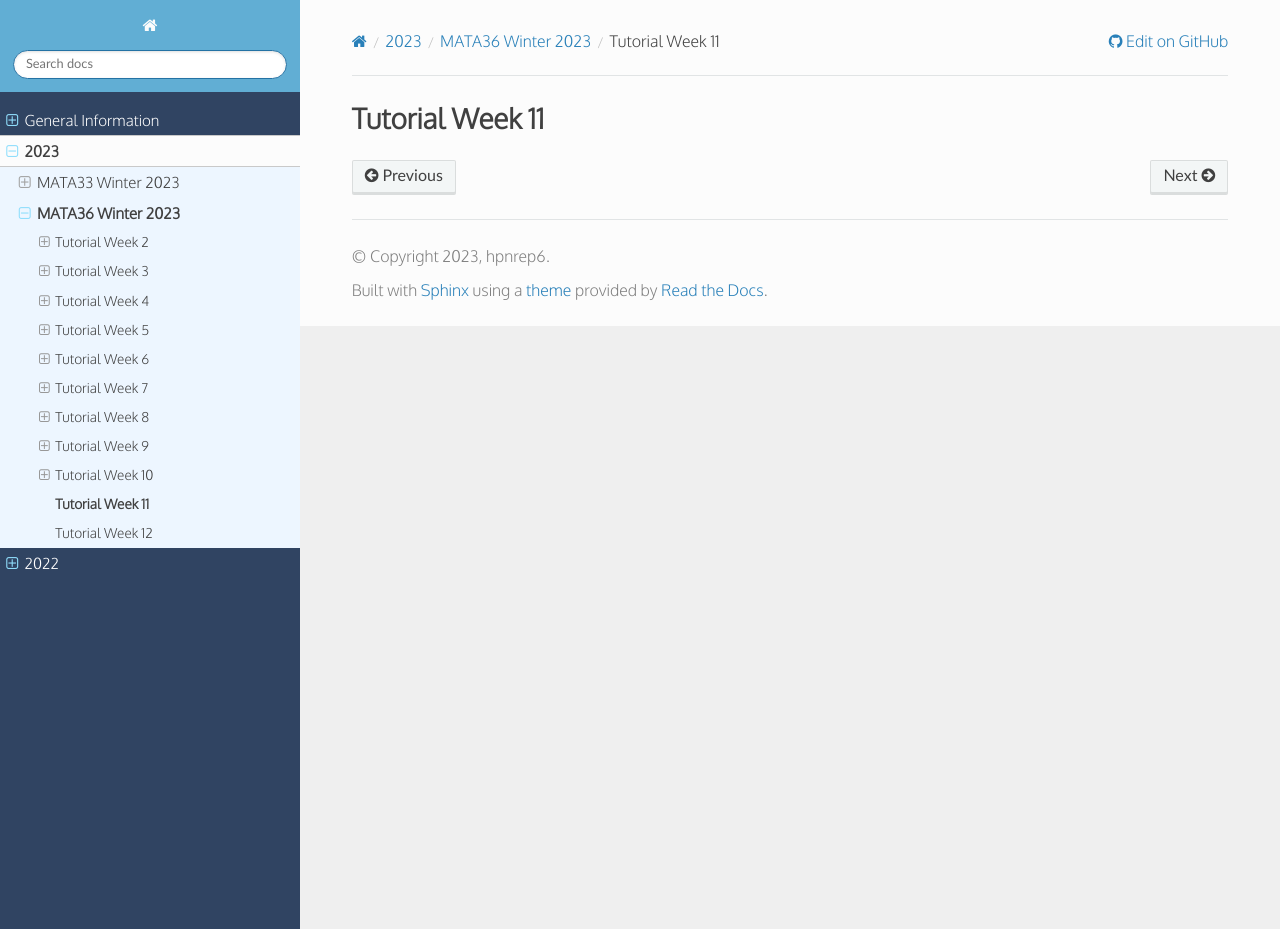
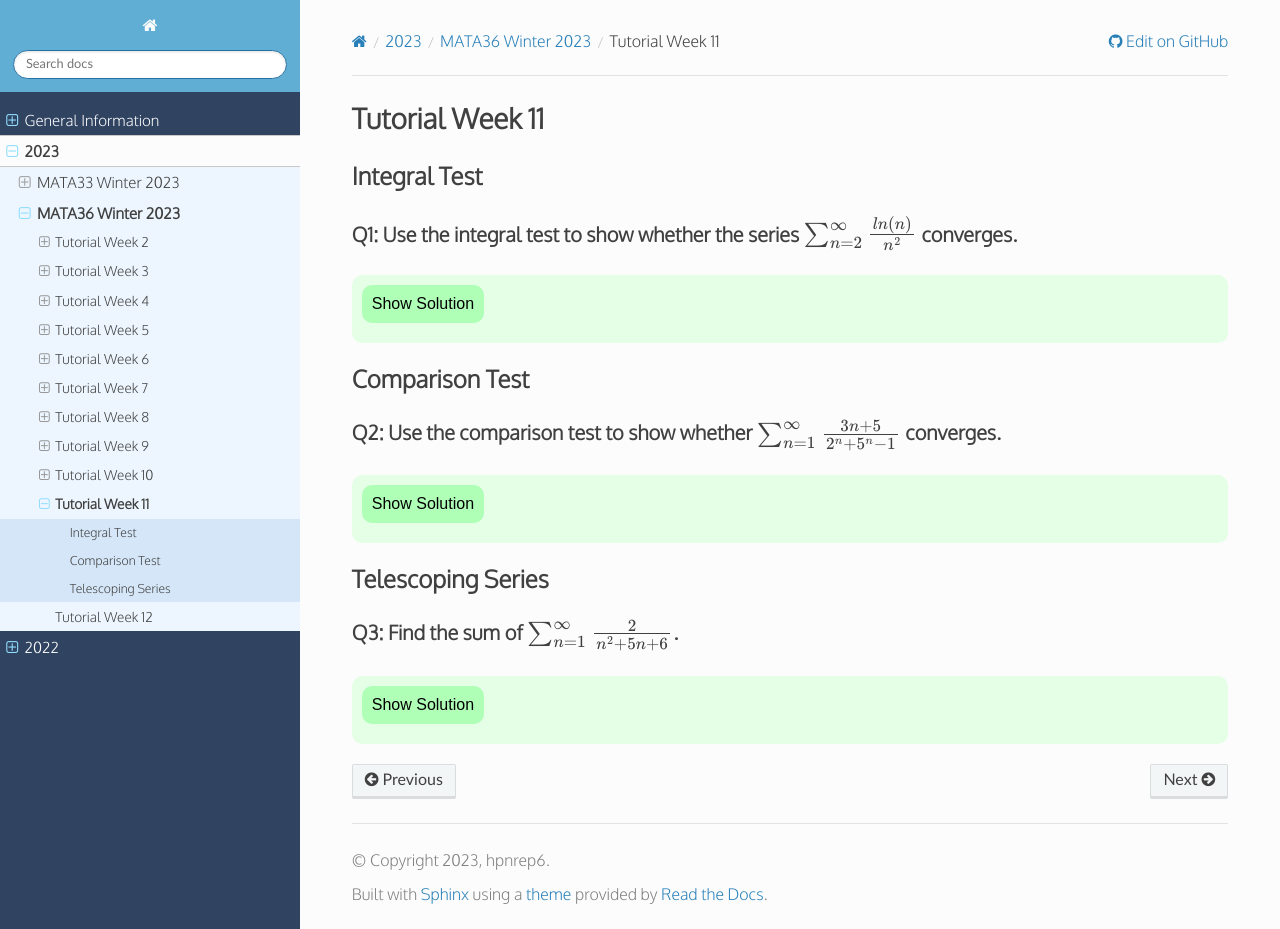
Before and after one commit to hpnrep6/t, a Sphinx documentation site: the page built from source/2023/mata36_winter/tutorial11.rst, in a window 1280 px wide and 929 px high. Built offline with Sphinx 7.4.7 and the Read the Docs theme 2.0.0, drawn with Linux system fonts in a browser that asks for light colours.

Commit message:
Tutorial 11

```diff
--- a/source/2023/mata36_winter/tutorial11.rst
+++ b/source/2023/mata36_winter/tutorial11.rst
@@ -13,3 +13,65 @@ Tutorial Week 11
       tex: {packages: {'[+]': ['ams']}}
       };
       </script>
+
+Integral Test
+-------------
+
+Q1: Use the integral test to show whether the series :math:`\sum_{n=2}^\infty \frac{ln(n)}{n^2}` converges.
+~~~~~~~~~~~~~~~~~~~~~~~~~~~~~~~~~~~~~~~~~~~~~~~~~~~~~~~~~~~~~~~~~~~~~~~~~~~~~~~~~~~~~~~~~~~~~~~~~~~~~~~~~~~
+
+.. raw:: html
+
+   <div class="answer-container">
+      <button onClick="toggleClicked(this)" class="show-answer-button">Show Solution</button>
+      <div class="answer">
+
+.. image:: ./images/t11/1.jpeg
+   :width: 700
+
+.. raw:: html
+
+        </div>
+    </div>
+
+
+Comparison Test
+---------------
+
+Q2: Use the comparison test to show whether :math:`\sum_{n=1}^\infty \frac{3n + 5}{2^n + 5^n - 1}` converges.
+~~~~~~~~~~~~~~~~~~~~~~~~~~~~~~~~~~~~~~~~~~~~~~~~~~~~~~~~~~~~~~~~~~~~~~~~~~~~~~~~~~~~~~~~~~~~~~~~~~~~~~~~~~~~~
+
+.. raw:: html
+
+   <div class="answer-container">
+      <button onClick="toggleClicked(this)" class="show-answer-button">Show Solution</button>
+      <div class="answer">
+
+.. image:: ./images/t11/2.jpeg
+   :width: 700
+
+.. raw:: html
+
+        </div>
+    </div>
+
+
+Telescoping Series
+------------------
+
+Q3: Find the sum of :math:`\sum_{n=1}^\infty \frac{2}{n^2+5n+6}`.
+~~~~~~~~~~~~~~~~~~~~~~~~~~~~~~~~~~~~~~~~~~~~~~~~~~~~~~~~~~~~~~~~~
+
+.. raw:: html
+
+   <div class="answer-container">
+      <button onClick="toggleClicked(this)" class="show-answer-button">Show Solution</button>
+      <div class="answer">
+
+.. image:: ./images/t11/3.jpeg
+   :width: 700
+
+.. raw:: html
+
+        </div>
+    </div>
```
Also changed, not shown: source/2023/mata33_winter/tutorial11.rst (+40 -0 lines), source/2023/mata33_winter/images/t11/1.jpeg (added), source/2023/mata33_winter/images/t11/2.jpeg (added), source/2023/mata36_winter/images/t11/1.jpeg (added), source/2023/mata36_winter/images/t11/2.jpeg (added), source/2023/mata36_winter/images/t11/3.jpeg (added), source/2023/mata36_winter/images/t11/4.jpeg (added), source/2023/mata36_winter/images/t11/5.jpeg (added).
